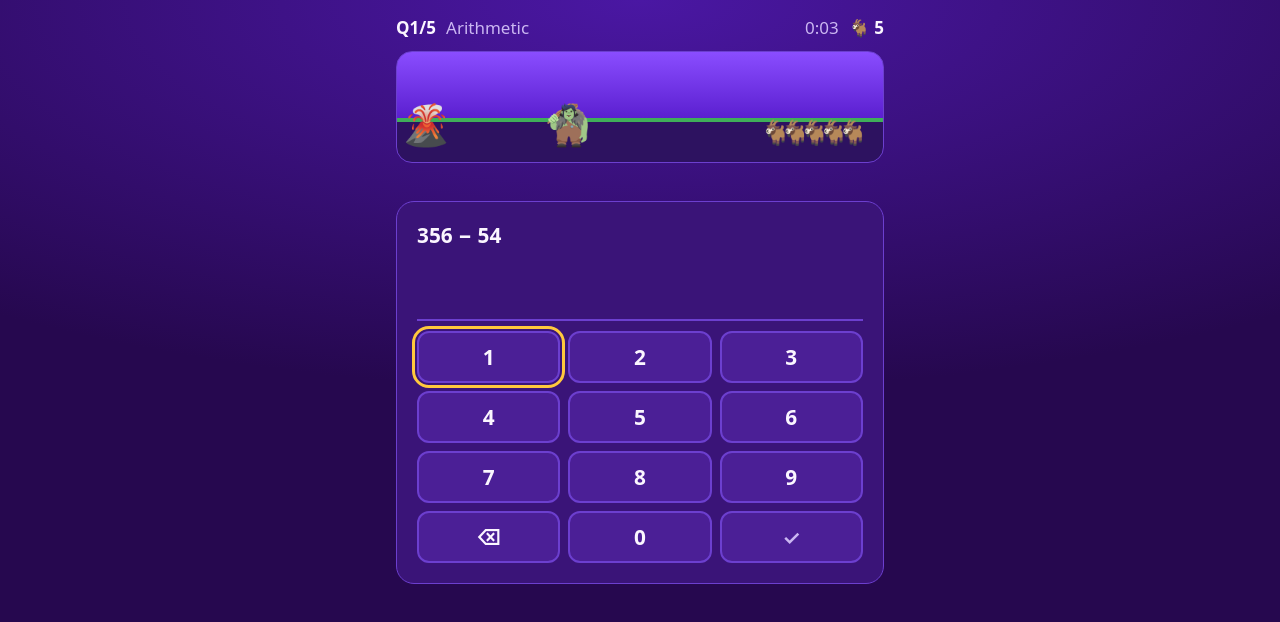
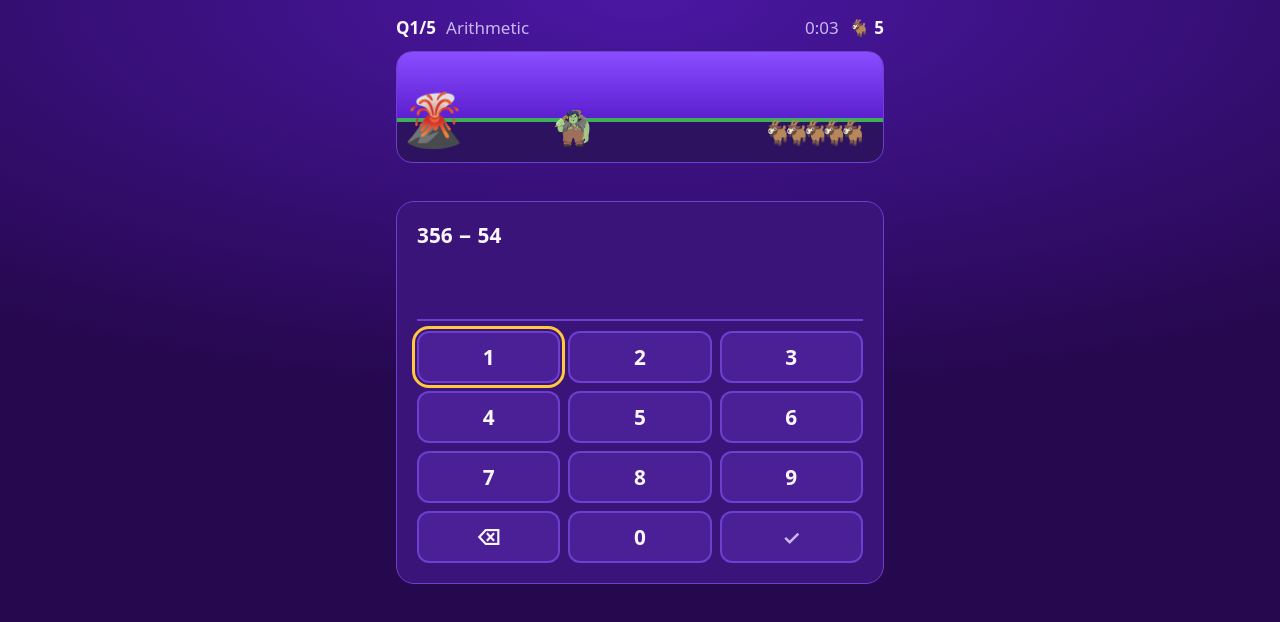
Before and after one commit to evanda/getyourgoat, a website built with Vite: page index.html in a window 1280 px wide. Both pictures are taken after a click on the button "Play". Built offline with nearby package versions, Linux system fonts and the light colour scheme; no server answers.

Commit message:
Size steps: goat 24px < ogre 34px < volcano 52px
Co-Authored-By: Claude Opus 5.5 <noreply@anthropic.com>

```diff
--- a/src/style.css
+++ b/src/style.css
@@ -17,7 +17,7 @@
   --grass: #3fae5a;
   --warn: #ff9bb3;
   --note: #5a25b8;
-  --cave-w: 48px;
+  --cave-w: 58px;
   --ogre-w: 44px;
   color-scheme: dark;
 }
@@ -102,7 +102,7 @@ button:focus-visible, pre:focus-visible { outline: 3px solid var(--accent); outl
   left: 4px;
   bottom: 18px;
   width: var(--cave-w);
-  font-size: 40px;
+  font-size: 52px;
   line-height: 1;
   text-align: center;
   z-index: 2;
@@ -119,7 +119,7 @@ button:focus-visible, pre:focus-visible { outline: 3px solid var(--accent); outl
   bottom: 0;
   width: var(--ogre-w);
   left: calc(var(--pos, 0) * (100% - var(--ogre-w)));
-  font-size: 40px;
+  font-size: 34px;
   line-height: 1;
   text-align: center;
   z-index: 3;
```
